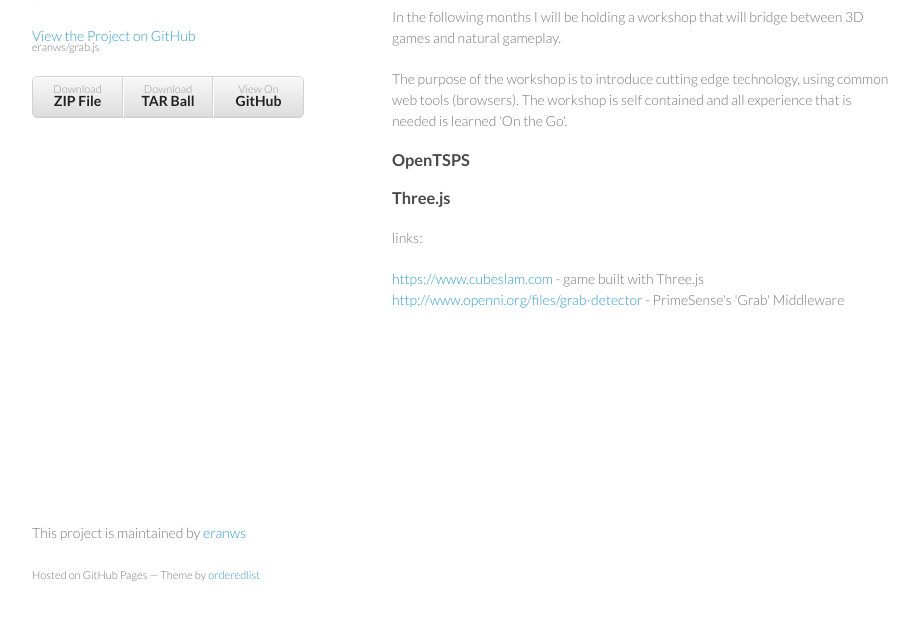
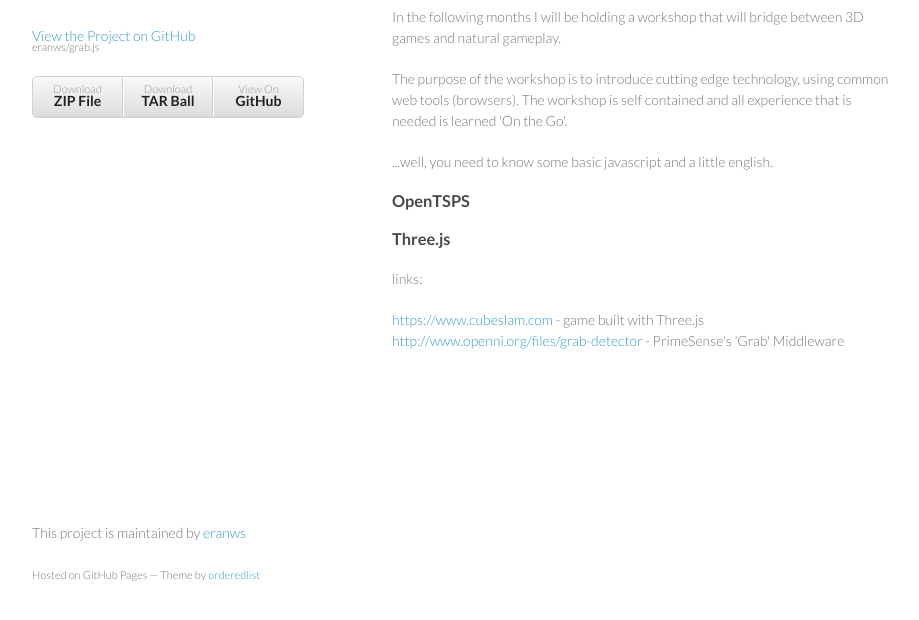
Before and after one commit to eranws/grab.js, a plain HTML site: page index.html in a window 1280 px wide. Shown: the part 146-766 px from the top of the page, without its empty margins (178-1097 px from the left). Drawn offline with Linux system fonts and the light colour scheme.

Commit message:
Update index.html

```diff
--- a/index.html
+++ b/index.html
@@ -38,6 +38,9 @@
 
 <p>The purpose of the workshop is to introduce cutting edge technology, using common web tools (browsers).
 The workshop is self contained and all experience that is needed is learned 'On the Go'. </p>
+ <p>
+...well, you need to know some basic javascript and a little english.
+ </p>
 
 <h3>
 <a name="opentsps" class="anchor" href="#opentsps"><span class="octicon octicon-link"></span></a>OpenTSPS</h3>
```
